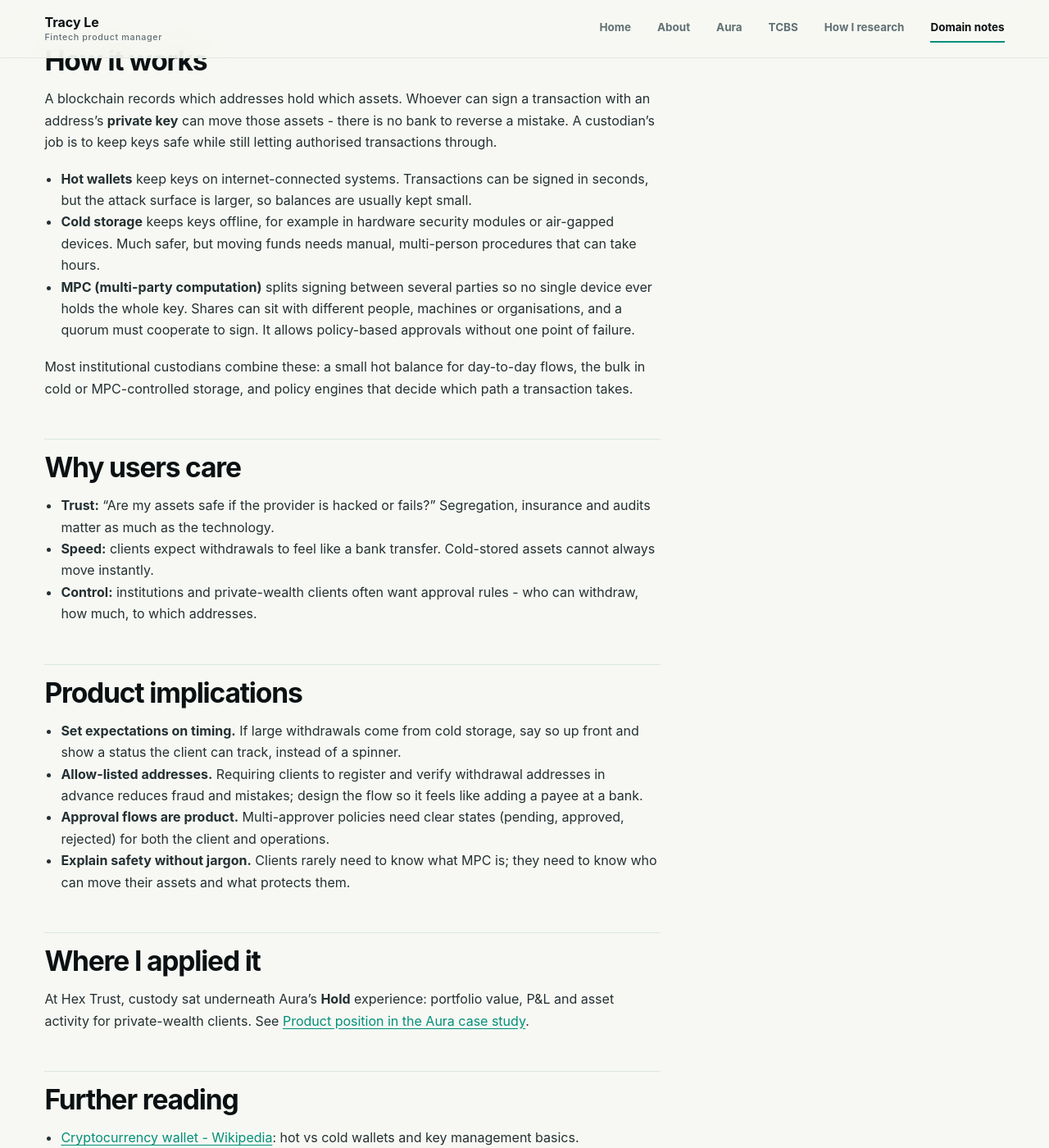
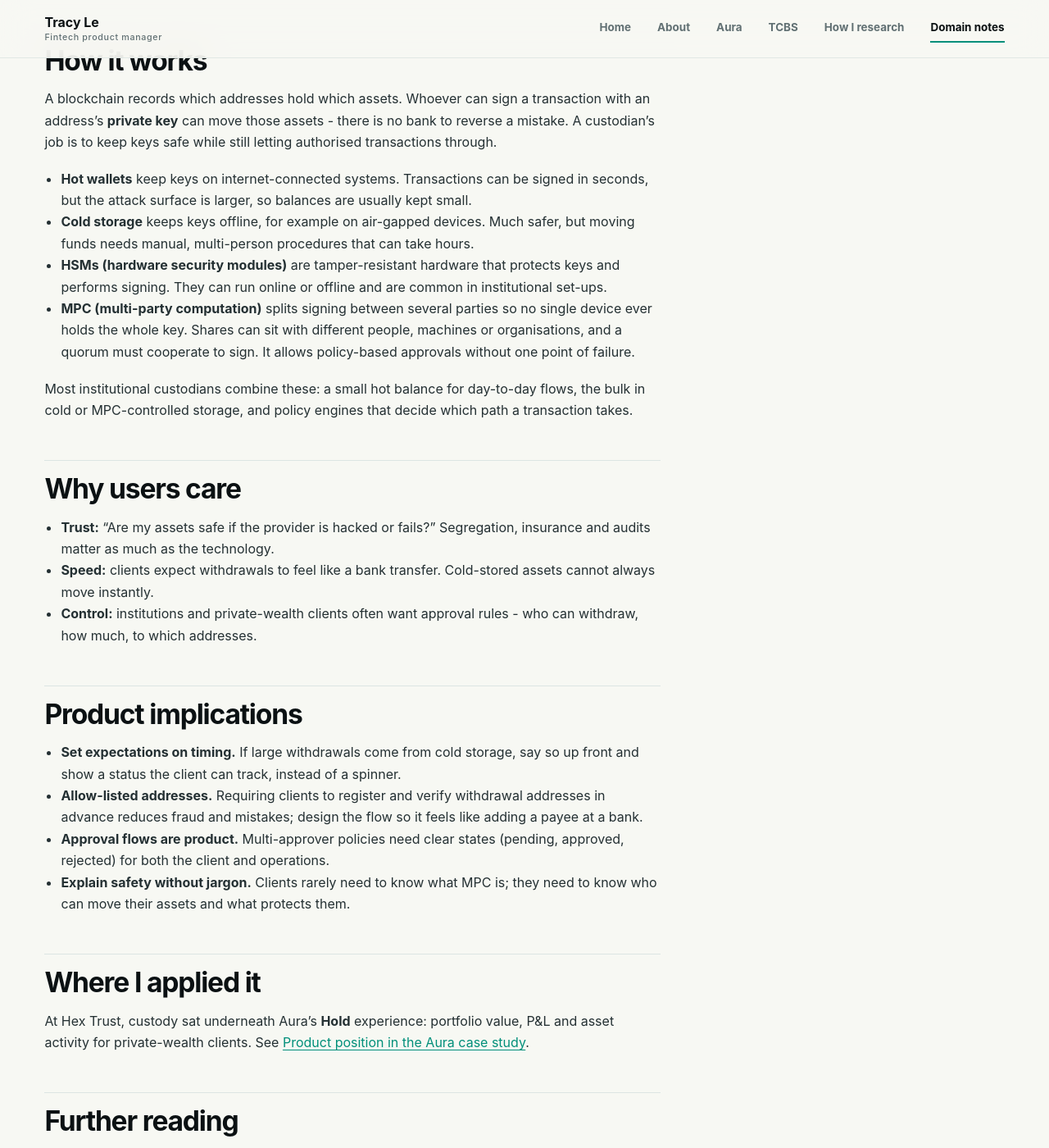
Before and after one commit to tham-tracy/tham-tracy.github.io, a Jekyll site: the page built from _notes/custody.md, in a window 1280 px wide and 1400 px high, scrolled down 734 px. Shown: the whole window at 82% size. Built offline with Jekyll 4.4.1, drawn with Linux system fonts in a browser that asks for light colours; some of the changed text lies outside the part shown.

Commit message:
Fix unsupported research claims and domain-note inaccuracies
Co-Authored-By: Claude Opus 5.5 <noreply@anthropic.com>

```diff
--- a/_notes/custody.md
+++ b/_notes/custody.md
@@ -17,7 +17,8 @@ order: 1
 A blockchain records which addresses hold which assets. Whoever can sign a transaction with an address's **private key** can move those assets - there is no bank to reverse a mistake. A custodian's job is to keep keys safe while still letting authorised transactions through.
 
 - **Hot wallets** keep keys on internet-connected systems. Transactions can be signed in seconds, but the attack surface is larger, so balances are usually kept small.
-- **Cold storage** keeps keys offline, for example in hardware security modules or air-gapped devices. Much safer, but moving funds needs manual, multi-person procedures that can take hours.
+- **Cold storage** keeps keys offline, for example on air-gapped devices. Much safer, but moving funds needs manual, multi-person procedures that can take hours.
+- **HSMs (hardware security modules)** are tamper-resistant hardware that protects keys and performs signing. They can run online or offline and are common in institutional set-ups.
 - **MPC (multi-party computation)** splits signing between several parties so no single device ever holds the whole key. Shares can sit with different people, machines or organisations, and a quorum must cooperate to sign. It allows policy-based approvals without one point of failure.
 
 Most institutional custodians combine these: a small hot balance for day-to-day flows, the bulk in cold or MPC-controlled storage, and policy engines that decide which path a transaction takes.
@@ -43,4 +44,4 @@ At Hex Trust, custody sat underneath Aura's **Hold** experience: portfolio value
 
 - [Cryptocurrency wallet - Wikipedia](https://en.wikipedia.org/wiki/Cryptocurrency_wallet): hot vs cold wallets and key management basics.
 - [Secure multi-party computation - Wikipedia](https://en.wikipedia.org/wiki/Secure_multi-party_computation): the cryptography behind MPC signing.
-- [Hardware security module - Wikipedia](https://en.wikipedia.org/wiki/Hardware_security_module): the devices commonly used to protect offline keys.
+- [Hardware security module - Wikipedia](https://en.wikipedia.org/wiki/Hardware_security_module): hardware that protects keys and performs signing.
```
Also changed, not shown: _notes/stablecoins.md (+1 -1 lines), research.md (+5 -5 lines).
